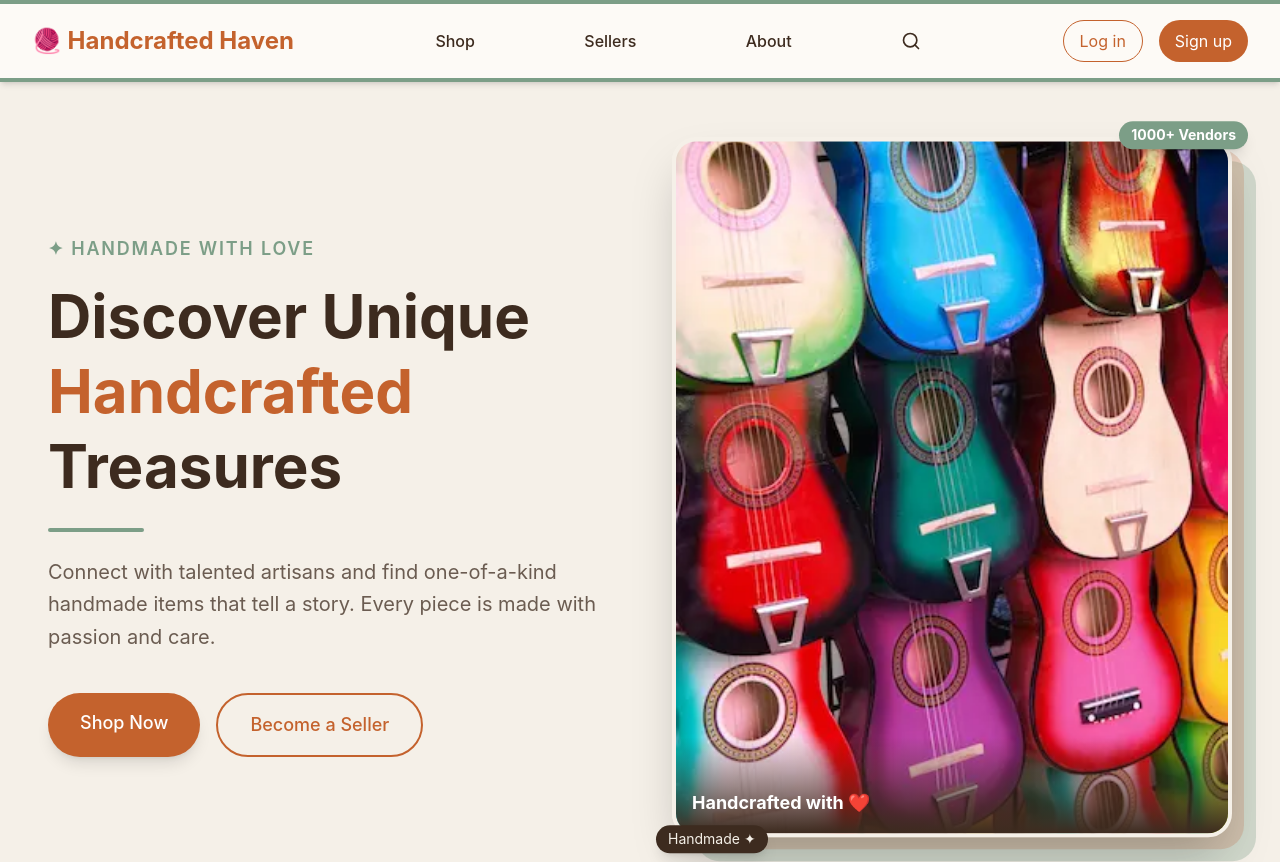
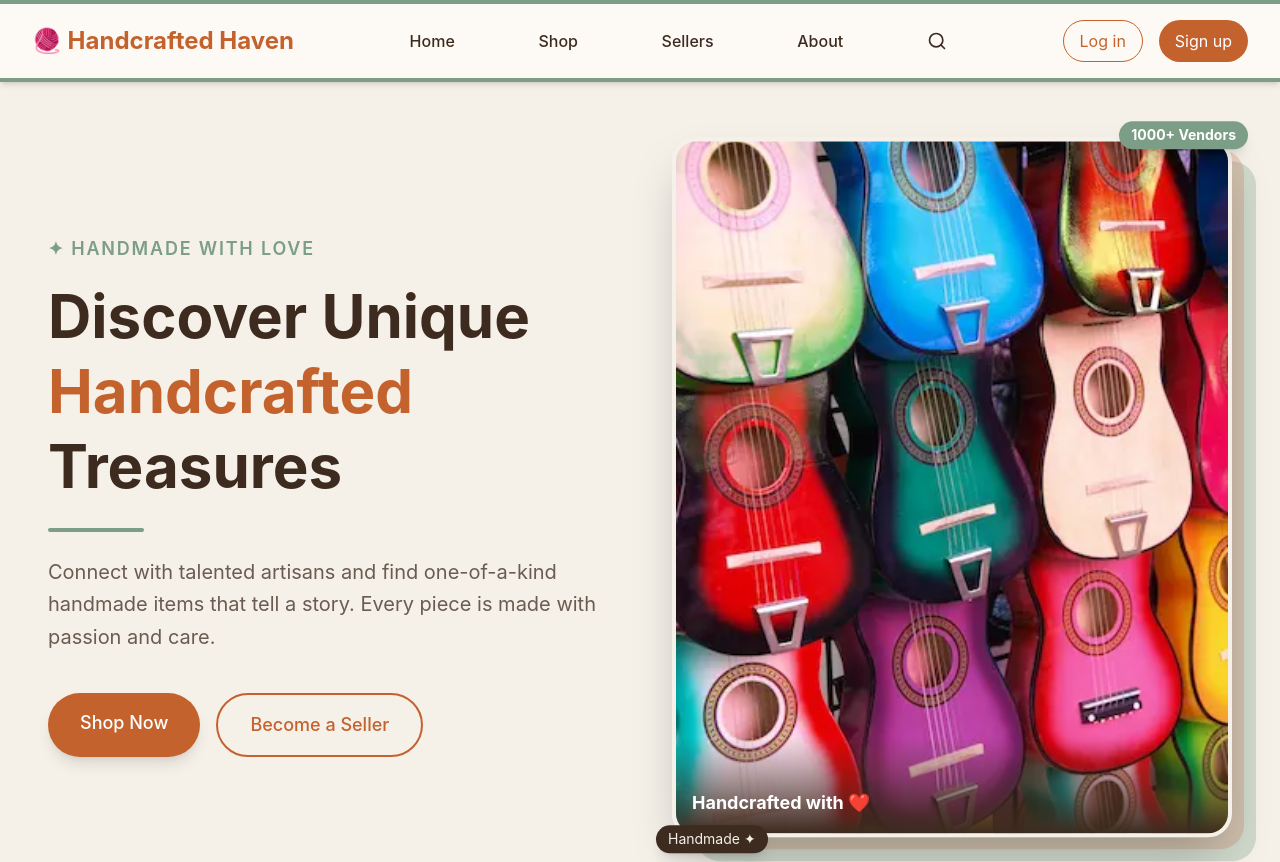
Before and after one commit to itsmejared/handcrafted-haven, a Next.js app: page / in a window 1280 px wide. Shown: the top 862 px of the page. Built offline with nearby package versions, Linux system fonts and the light colour scheme; no server answers; the database is empty.

Commit message:
Add Home link to header navigation

```diff
--- a/app/ui/header.tsx
+++ b/app/ui/header.tsx
@@ -17,6 +17,7 @@ export default function Header() {
 
         {/* Desktop links - stretches and spreads across available width */}
         <div className="hidden md:flex flex-1 items-center justify-evenly text-[#3D2B1F] font-medium mx-8">
+          <Link href="/" className="hover:text-[#C4622D] transition-colors">Home</Link>
           <Link href="/shop" className="hover:text-[#C4622D] transition-colors">Shop</Link>
           <Link href="/sellers" className="hover:text-[#C4622D] transition-colors">Sellers</Link>
           <Link href="/about" className="hover:text-[#C4622D] transition-colors">About</Link>
@@ -47,6 +48,7 @@ export default function Header() {
         {/* Mobile menu panel */}
         {menuOpen && (
           <div className="absolute top-full left-0 right-0 flex flex-col gap-4 bg-[#FDFAF6] border-b-4 border-[#7C9E87] shadow-md px-6 py-6 md:hidden z-50">
+            <Link href="/" className="text-[#3D2B1F] font-medium" onClick={() => setMenuOpen(false)}>Home</Link>
             <Link href="/shop" className="text-[#3D2B1F] font-medium" onClick={() => setMenuOpen(false)}>Shop</Link>
             <Link href="/sellers" className="text-[#3D2B1F] font-medium" onClick={() => setMenuOpen(false)}>Sellers</Link>
             <Link href="/about" className="text-[#3D2B1F] font-medium" onClick={() => setMenuOpen(false)}>About</Link>
```
